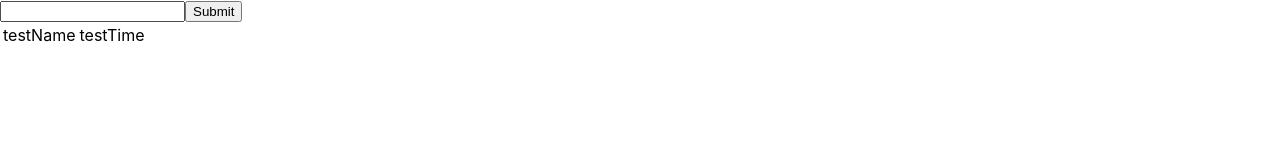
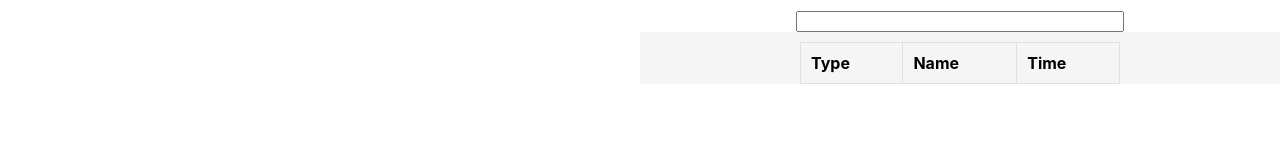
Before and after one commit to alecchendev/personal-organization-app, a React app: page / in a window 1280 px wide. Built offline with nearby package versions, Linux system fonts and the light colour scheme.

Commit message:
Restructure react components and add minimal styling

```diff
--- a/src/index.css
+++ b/src/index.css
@@ -11,3 +11,41 @@ code {
   font-family: source-code-pro, Menlo, Monaco, Consolas, 'Courier New',
     monospace;
 }
+
+/* my style */
+
+form {
+  margin: 10px 0px 10px 0px;
+  background-color: white;
+  text-align: center;
+}
+
+input {
+  width: 50%;
+}
+
+input:focus {
+  outline: none;
+}
+
+table {
+  margin: auto;
+  width: 50%;
+  text-align: left;
+}
+
+table, th, td {
+  border-collapse: collapse;
+  border: 1px solid #e0e0e0;
+}
+
+th, td {
+  padding: 10px;
+}
+
+.entrySystem {
+  width: 50%;
+  position: relative;
+  left: 50%;
+  background-color: whitesmoke;
+}
--- a/src/index.js
+++ b/src/index.js
@@ -1,38 +1,61 @@
+import { render } from '@testing-library/react';
 import React from 'react';
 import ReactDOM from 'react-dom';
 import './index.css';
 
-import {parseInput} from './test'
+// basically, just combine both into a simplified file
 
-// first commit
 
-function Entry(props) {
+// Minimal backend code
+function parseInput(input) {
+    // parsing - current/basic form - [entryType] [task name] [month] [day] [time] - task name month day time
+    const elements = input.split(" ");
+    const [entryType, name, month, day, time] = elements;
+    const entry = {
+        type: entryType,
+        name: name,
+        time: [time, day, month].join(" ")
+    }
+    return entry;
+}
+
+
+
+// React components
+function Row(props) {
     return (
         <tr>
-      <td className="name">{props.data.name}</td>
-      <td className="time">{props.data.time}</td>
+            <td>{props.entry.type}</td>
+            <td>{props.entry.name}</td>
+            <td>{props.entry.time}</td>
         </tr>
     )
-};
+}
 
 function Table(props) {
     return (
-    <div>
         <table>
+            <tbody>
+                {/* column headers */}
                 <tr>
+                  <th>Type</th>
                   <th>Name</th>
                   <th>Time</th>
                 </tr>
-        {/*props*/}
+                {props.rows}
+            </tbody>
         </table>
-    </div>
     )
 }
 
-function testFunction(input) {
-  const name = input;
-  const time = "testTime";
-  return {name:name, time:time};
+function Input(props) {
+    return (
+        <form onSubmit={props.handleSubmit}>
+            <label>
+                <input type="text" value={props.value} onChange={props.handleChange}/>
+            </label>
+        </form>
+    )
 }
 
 class EntrySystem extends React.Component {
@@ -41,13 +64,11 @@ class EntrySystem extends React.Component {
     this.state = {
       inputValue: "",
       columnNames: [
-
+        "type",
+        "name",
+        "type"
       ],
       entries: [
-        {
-          name: "testName",
-          time: "testTime"
-        }
       ]
     }
     this.handleChange = this.handleChange.bind(this);
@@ -55,64 +76,42 @@ class EntrySystem extends React.Component {
   }
 
   handleChange(event) {
-    this.setState({
-      inputValue: event.target.value,
-      columnNames: this.state.columnNames,
-      entries: this.state.entries
-    })
+    const inputValue = event.target.value;
+    this.setState((state) => ({
+      inputValue: inputValue,
+      columnNames: state.columnNames,
+      entries: state.entries
+    }))
   }
 
+  handleSubmit(event) {
+    event.preventDefault();
 
-  handleSubmit(event) {
-    //event.preventDefault();
-    // Update list of entries
     const entries = this.state.entries.slice();
-    //entries.unshift(this.parseInput(this.state.inputValue));
     const newEntry = parseInput(this.state.inputValue);
-    console.log(newEntry);
     entries.unshift(newEntry);
-    this.setState({
-      inputValue: this.state.inputValue,
-      columnNames: this.state.columnNames,
+
+    this.setState((state) => ({
+      inputValue: "",
+      columnnames: this.state.columnNames,
       entries: entries
-    })
-    console.log(entries);
-    //alert(event.target.value);
-    // empty the input box
-    event.preventDefault();
-  }
-
-  parseInput(input) {
-    const name = input;
-    const time = "testTime";
-    return {name:name, time:time};
+    }))
   }
 
   render() {
-
-
     const rows = [];
-    for (const [index, entry] of this.state.entries.entries()) {
-      rows.push(<Entry key={index} data={entry}/>)
+    for (const [key, entry] of this.state.entries.entries()) {
+      rows.push(<Row key={key} entry={entry}/>)
     }
 
     return (
-      <div>
+      <div className="entrySystem">
         <div className="formContainer">
-          <form onSubmit={(event) => this.handleSubmit(event)}>
-            <label>
-              <input type="text" onChange={(event) => this.handleChange(event)}/>
-            </label>
-            <input type="submit"/>
-          </form>
+          <Input value={this.state.inputValue} handleChange={this.handleChange} handleSubmit={this.handleSubmit} />
         </div>
         <div className="tableContainer">
-          {/*<Table props={rows} />*/}
-          <table>
-            <tbody>
-              {rows}
-            </tbody>
-          </table>
+          {/* later change so that table creates rows from entries...? */}
+          <Table rows={rows} />
         </div>
       </div>
     )
```
Lines whose indentation alone changed are shown as unchanged.
